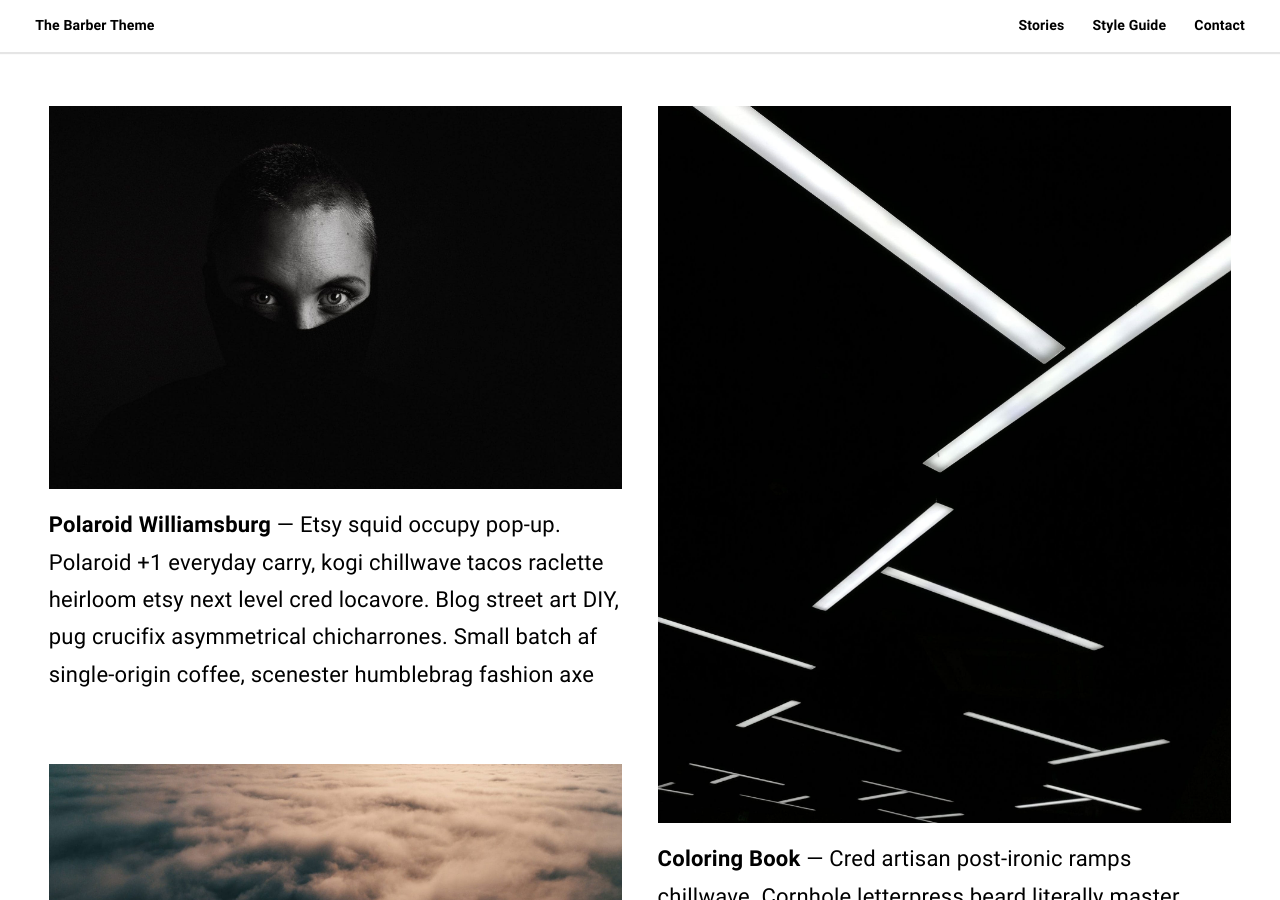
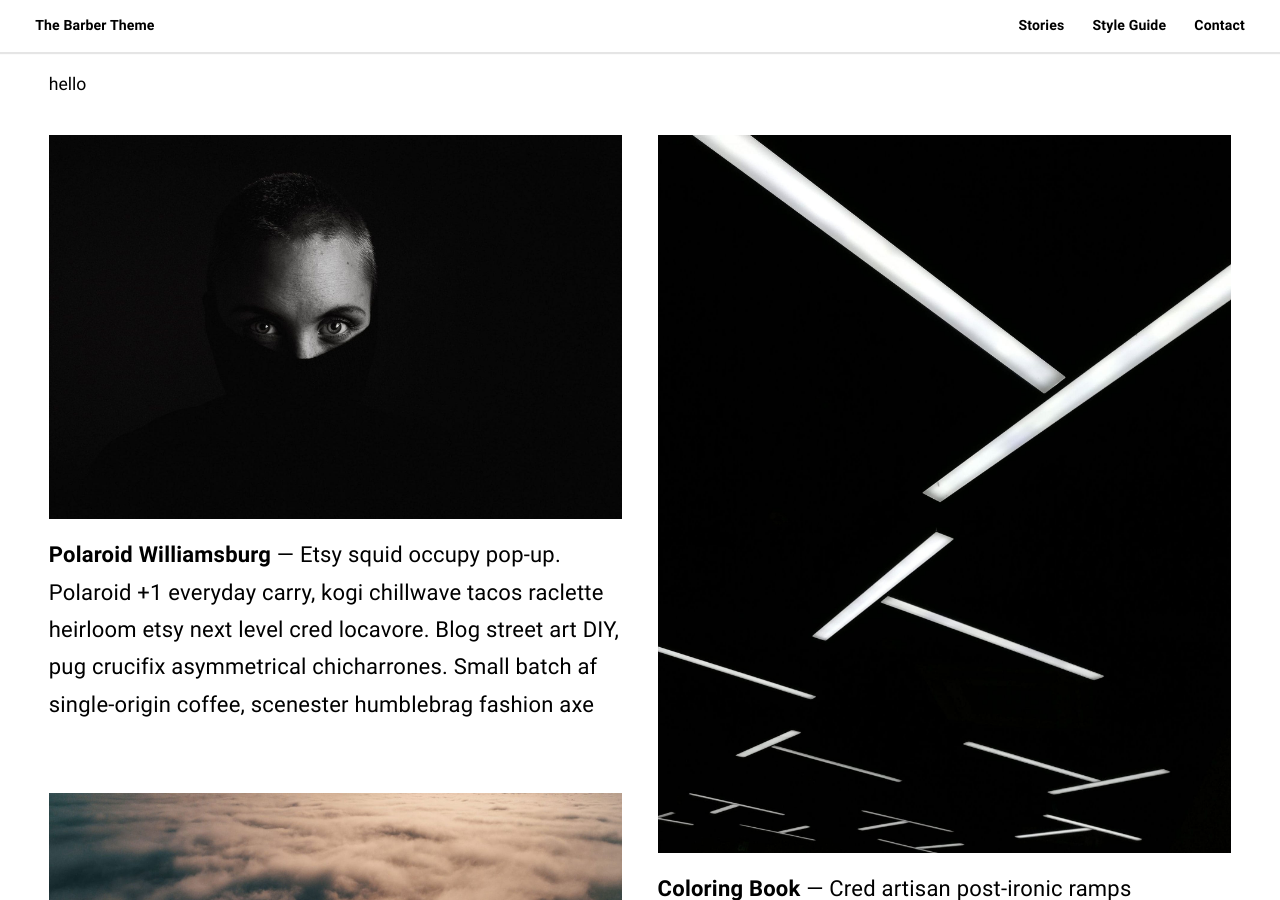
Before and after one commit to knifemagazine/knifemagazine.github.io, a Jekyll site: the page built from index.html, in a window 1280 px wide and 900 px high. Built offline with Jekyll 4.4.1, drawn with Linux system fonts in a browser that asks for light colours; some web fonts are replaced; the list of posts is cut into pages by our own code.

Commit message:
Update from Forestry.io - Updated index.html

```diff
--- a/index.html
+++ b/index.html
@@ -5,6 +5,7 @@ layout: default
 <!-- The main content area -->
 <div class="posts">
   <div class="grid-xlarge">
+    hello
     <div class="posts__container" itemscope itemtype="http://schema.org/Blog" data-columns>
 
       {% for post in paginator.posts %}
```
Also changed, not shown: other parts of index.html (+0 -1 lines).
